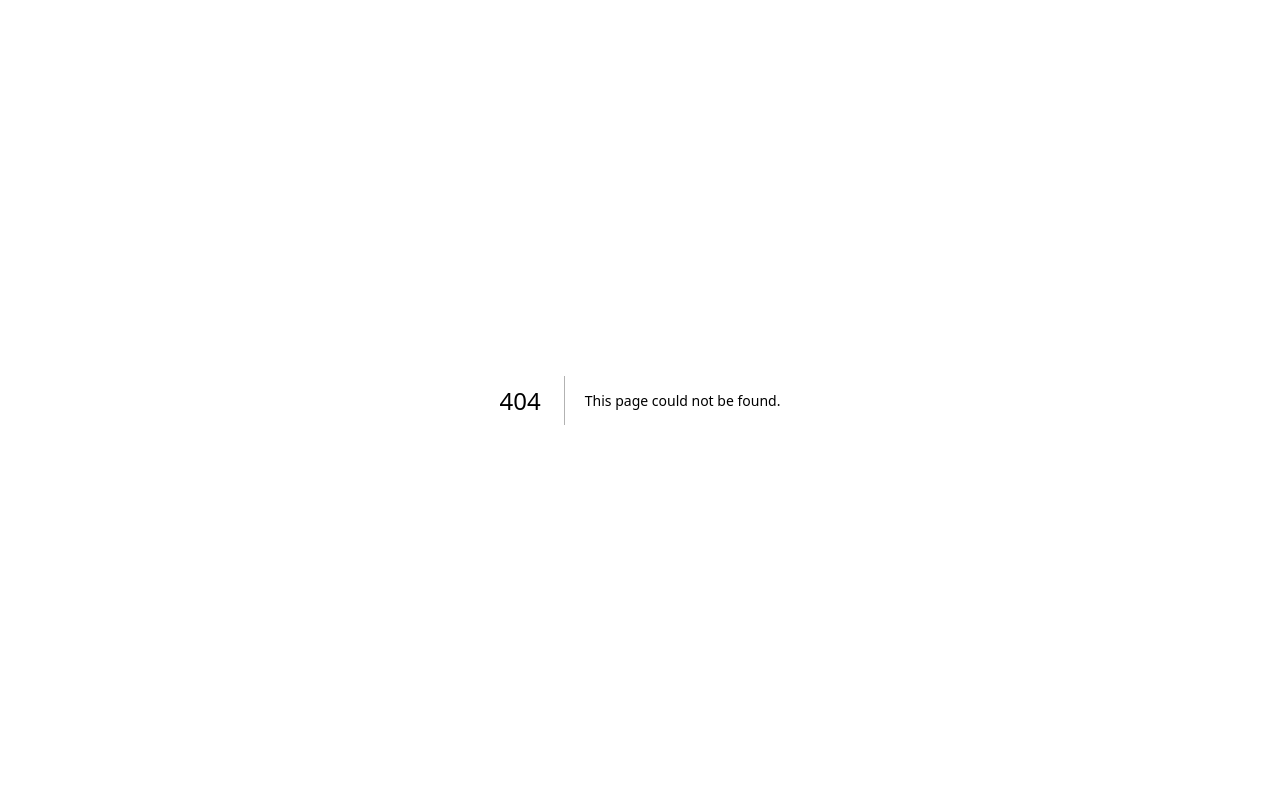
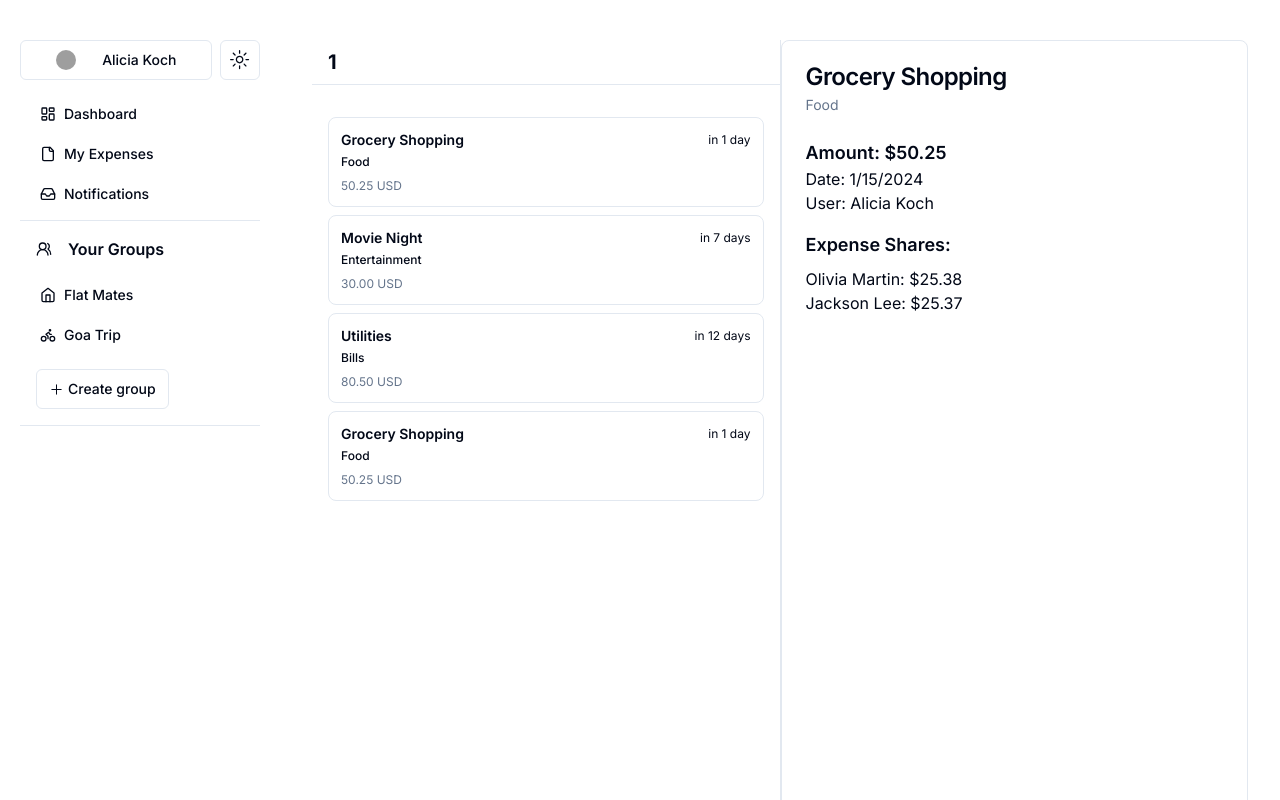
Before and after one commit to utsav82/paye, a Next.js app: page /dashboard/1/1 in a window 1280 px wide. Before the commit this address had no page. Shown: the top 800 px of the page. Built offline with nearby package versions, Linux system fonts and the light colour scheme; grey boxes are pictures that could not be loaded.

Commit message:
worked on groups

```diff
--- /dev/null
+++ b/app/dashboard/[groupId]/[expenseId]/page.jsx
@@ -0,0 +1,50 @@
+import {
+    Card,
+    CardContent,
+    CardDescription,
+    CardFooter,
+    CardHeader,
+    CardTitle,
+} from "@/components/ui/card"
+const page = ({ params }) => {
+    const selectedExpense = {
+        description: "Grocery Shopping",
+        amount: 50.25,
+        category: "Food",
+        date: new Date("2024-01-15"),
+        group_id: "flat-mates",
+        userName: "Alicia Koch",
+        shares: [
+            { user_id: '1', user_name: 'Olivia Martin', share_amount: 25.38 },
+            { user_id: '2', user_name: 'Jackson Lee', share_amount: 25.37 },
+        ]
+    };
+    const { description, amount, category, date, groupName, userName, shares } = selectedExpense;
+    return (
+        <Card className="h-screen">
+            <CardHeader>
+                <CardTitle>{description}</CardTitle>
+                <CardDescription>{category}</CardDescription>
+            </CardHeader>
+            <CardContent>
+                <div className="flex flex-col">
+                    <p className="text-lg font-semibold">Amount: ${amount.toFixed(2)}</p>
+                    <p>Date: {new Date(date).toLocaleDateString()}</p>
+                    <p>User: {userName || 'Not specified'}</p>
+                </div>
+                <div className="mt-4">
+                    <p className="text-lg font-semibold mb-2">Expense Shares:</p>
+                    <ul>
+                        {shares.map((share) => (
+                            <li key={share.user_id}>
+                                {share.user_name}: ${share.share_amount.toFixed(2)}
+                            </li>
+                        ))}
+                    </ul>
+                </div>
+            </CardContent>
+        </Card>
+    )
+}
+
+export default page
--- /dev/null
+++ b/app/dashboard/[groupId]/layout.jsx
@@ -0,0 +1,114 @@
+import { ResizablePanel, ResizableHandle, ResizablePanelGroup } from '@/components/ui/resizable'
+import { Separator } from '@/components/ui/separator';
+import { formatDistanceToNow } from 'date-fns';
+import { ScrollArea } from '@/components/ui/scroll-area';
+import Link from 'next/link';
+const layout = ({ params, children }) => {
+    const expenses = [
+        {
+            description: "Grocery Shopping",
+            amount: 50.25,
+            category: "Food",
+            date: new Date("2024-01-15"),
+            group_id: "flat-mates",
+            user_id: "USER_ID_1",
+            shares: [
+                { user_id: "USER_ID_1", share_amount: 25.00 },
+                { user_id: "USER_ID_2", share_amount: 25.00 },
+            ]
+        },
+        {
+            description: "Movie Night",
+            amount: 30.00,
+            category: "Entertainment",
+            date: new Date("2024-01-20"),
+            group_id: "flat-mates",
+            user_id: "USER_ID_2",
+            shares: [
+                { user_id: "USER_ID_2", share_amount: 15.00 },
+                { user_id: "USER_ID_3", share_amount: 15.00 },
+            ]
+        },
+        {
+            description: "Utilities",
+            amount: 80.50,
+            category: "Bills",
+            date: new Date("2024-01-25"),
+            group_id: "flat-mates",
+            user_id: "USER_ID_1",
+            shares: [
+                { user_id: "USER_ID_1", share_amount: 40.25 },
+                { user_id: "USER_ID_2", share_amount: 40.25 },
+            ]
+        },
+        {
+            description: "Grocery Shopping",
+            amount: 50.25,
+            category: "Food",
+            date: new Date("2024-01-15"),
+            group_id: "flat-mates",
+            user_id: "USER_ID_1",
+            shares: [
+                { user_id: "USER_ID_1", share_amount: 25.00 },
+                { user_id: "USER_ID_2", share_amount: 25.00 },
+            ]
+        },
+
+
+    ];
+    return (
+        <ResizablePanelGroup
+            direction="horizontal"
+            className="h-screen container mt-10 items-stretch"
+        >
+            <ResizablePanel defaultSize={50} minSize={30}>
+                <div className="flex items-center px-4 py-2">
+                    <Link
+                        href={`/dashboard/${params.groupId}`} className="text-xl font-bold">{params.groupId}</Link>
+                </div>
+                <Separator />
+                <div className="bg-background/95 p-4 backdrop-blur supports-[backdrop-filter]:bg-background/60">
+                </div>
+                <div className="m-0">
+                    <ScrollArea className="h-screen">
+                        <div className="flex flex-col gap-2 p-4 pt-0">
+                            {expenses.map((expense) => (
+                                <Link href={`/dashboard/${expense.group_id}/${expense.id}`}
+                                    key={expense.id}
+                                    className=
+                                    "flex flex-col items-start gap-2 rounded-lg border p-3 text-left text-sm transition-all hover:bg-accent"
+                                >
+                                    <div className="flex w-full flex-col gap-1">
+                                        <div className="flex items-center">
+                                            <div className="flex items-center gap-2">
+                                                <div className="font-semibold">{expense.description}</div>
+                                            </div>
+                                            <div
+                                                className=
+                                                "ml-auto text-xs text-foreground"
+                                            >
+                                                {formatDistanceToNow(new Date(expense.date), { addSuffix: true })}
+                                            </div>
+                                        </div>
+                                        <div className="text-xs font-medium">{expense.category}</div>
+                                    </div>
+                                    <div className="line-clamp-2 text-xs text-muted-foreground">
+                                        {expense.amount.toFixed(2)} USD {/* Assuming 'amount' is a numeric field */}
+                                    </div>
+                                    {expense.groupName && <div className="text-xs text-muted-foreground">{expense.groupName}</div>}
+                                </Link>
+                            ))}
+                        </div>
+                    </ScrollArea>
+                </div>
+
+            </ResizablePanel>
+            <ResizableHandle />
+            <ResizablePanel defaultSize={50}>
+                {children}
+            </ResizablePanel>
+        </ResizablePanelGroup >
+    )
+}
+
+export default layout
--- a/app/dashboard/[groupId]/page.jsx
+++ b/app/dashboard/[groupId]/page.jsx
@@ -1,11 +1,29 @@
 import React from 'react'
 
-const page = ({ params }) => {
-  return (
-    <div>
-      Group page {params.groupId}
-    </div>
-  )
-}
+const page   = () => {
+    const groupMembers = [
+      'John Doe',
+      'Alice Smith',
+      'Bob Johnson',
+      'Eva Davis',
+      'Michael Wilson',
+    ];
+
+    return (
+      <div className="rounded-md shadow-md p-4">
+        <h2 className="text-lg font-semibold mb-4">Group Members</h2>
+        <ul>
+          {groupMembers.map((member, index) => (
+            <li
+              key={index}
+              className="flex items-center justify-between border-b py-2"
+            >
+              <span>{member}</span>
+            </li>
+          ))}
+        </ul>
+      </div>
+    );
+  };
 
 export default page
--- a/app/dashboard/layout.js
+++ b/app/dashboard/layout.js
@@ -4,6 +4,7 @@
 import { ModeToggle } from "@/components/mode-toggle";
 import { Nav } from "@/components/main-nav";
 import { UserNav } from "@/components/user-nav";
+import { Button } from "@/components/ui/button";
 export default function DashBoardLayout({ children }) {
   return (
     <div className="flex">
@@ -18,7 +19,7 @@
               title: "Dashboard",
               icon: LayoutDashboard,
               href: "/dashboard",
-              variant: "default",
+              variant: "ghost",
             },
             {
               title: "My Expenses",
@@ -35,10 +36,10 @@
           ]}
         />
         <Separator />
-        <div className="group flex gap-4 pl-2 m-2 font-semibold items-center">
+        <div className="group flex gap-4 pl-2 pt-2 m-2 font-semibold items-center">
           <Users2 className="h-4 w-4" /> <div> Your Groups</div>
         </div>
-        <Separator />
+
         <Nav
           links={[
             {
@@ -55,7 +56,27 @@
             },
           ]}
         />
+        <Button variant="outline" className="m-4 mt-2 p-3">
+          <svg
+          className="mr-1"
+            width="15"
+            height="15"
+            viewBox="0 0 15 15"
+            fill="none"
+            xmlns="http://www.w3.org/2000/svg"
+          >
+            <path
+              d="M8 2.75C8 2.47386 7.77614 2.25 7.5 2.25C7.22386 2.25 7 2.47386 7 2.75V7H2.75C2.47386 7 2.25 7.22386 2.25 7.5C2.25 7.77614 2.47386 8 2.75 8H7V12.25C7 12.5261 7.22386 12.75 7.5 12.75C7.77614 12.75 8 12.5261 8 12.25V8H12.25C12.5261 8 12.75 7.77614 12.75 7.5C12.75 7.22386 12.5261 7 12.25 7H8V2.75Z"
+              fill="currentColor"
+              fillRule="evenodd"
+              clipRule="evenodd"
+            ></path>
+          </svg>
+          Create group
+        </Button>
+        <Separator />
       </div>
+
       <div className="w-full"> {children}</div>
     </div>
   );
--- a/app/dashboard/page.js
+++ b/app/dashboard/page.js
@@ -22,16 +22,49 @@
   return (
     <>
       <div className="flex-col flex">
-        <div className="flex-1 space-y-4 p-8 pt-6">
-          <div className="flex items-center justify-between space-y-2">
-            <h2 className="text-3xl font-bold tracking-tight">Dashboard</h2>
+        <div className="flex-1 space-y-4 p-4 sm:p-8 pt-6">
+          <div className="flex flex-col sm:flex-row items-center justify-between space-y-2">
+            <h2 className="text-2xl sm:text-3xl font-bold tracking-tight">
+              Dashboard
+            </h2>
+
             <div className="flex items-center space-x-2">
               <CalendarDateRangePicker />
-              <Button className="hidden sm:block">Download</Button>
             </div>
           </div>
-
-          <div className="grid gap-4 md:grid-cols-2 lg:grid-cols-4">
+          <div className="bg-green-200 rounded-lg p-4 sm:p-8 mb-4">
+            <div className="flex items-center justify-between relative">
+              <div>
+                <p className="text-sm text-green-800 font-semibold text-wrap max-w-sm">
+                  Welcome back!
+                </p>
+                <p className="text-sm text-green-800 font-semibold text-wrap max-w-sm z-1">
+                  Track expenses, manage groups, and stay on top of your
+                  finances effortlessly.
+                </p>
+              </div>
+              <Image
+                src="/dash.png"
+                width={100}
+                height={100}
+                unoptimized={true}
+                className="top--20 right-10 hidden w-32 sm:w-48 sm:block absolute rounded-full z--1"
+              />
+            </div>
+          </div>
+          <div className="grid gap-4 sm:grid-cols-3">
+            <Card className="sm:col-span-2">
+              <CardHeader>
+                <CardTitle>Recent Expenses</CardTitle>
+                <CardDescription>
+                  You made 265 expenses this month.
+                </CardDescription>
+              </CardHeader>
+              <CardContent>
+                <RecentSales />
+              </CardContent>
+            </Card>
+            <div className="flex flex-col gap-4">
               <Card>
                 <CardHeader className="flex flex-row items-center justify-between space-y-0 pb-2">
                   <CardTitle className="text-sm font-medium">
@@ -79,7 +112,7 @@
                   </svg>
                 </CardHeader>
                 <CardContent>
-                <div className="text-2xl font-bold">+2350</div>
+                  <div className="text-2xl font-bold">$2350</div>
                   <p className="text-xs text-muted-foreground">
                     +180.1% from last month
                   </p>
@@ -106,59 +139,13 @@
                   </svg>
                 </CardHeader>
                 <CardContent>
-                <div className="text-2xl font-bold">+12,234</div>
+                  <div className="text-2xl font-bold">$12,234</div>
                   <p className="text-xs text-muted-foreground">
                     +19% from last month
                   </p>
                 </CardContent>
               </Card>
-
-            <Card>
-              <CardHeader className="flex flex-row items-center justify-between space-y-0 pb-2">
-                <CardTitle className="text-sm font-medium">
-                  Pending Payments
-                </CardTitle>
-                <svg
-                  xmlns="http://www.w3.org/2000/svg"
-                  viewBox="0 0 24 24"
-                  fill="none"
-                  stroke="currentColor"
-                  strokeLinecap="round"
-                  strokeLinejoin="round"
-                  strokeWidth="2"
-                  className="h-4 w-4 text-muted-foreground"
-                >
-                  <path d="M22 12h-4l-3 9L9 3l-3 9H2" />
-                </svg>
-              </CardHeader>
-              <CardContent>
-                <div className="text-2xl font-bold">+573</div>
-                <p className="text-xs text-muted-foreground">
-                  +201 since last hour
-                </p>
-              </CardContent>
-            </Card>
             </div>
-          <div className="grid gap-4 md:grid-cols-2 lg:grid-cols-7">
-            <Card className="col-span-4">
-              <CardHeader>
-                <CardTitle>Overview</CardTitle>
-              </CardHeader>
-              <CardContent className="pl-2">
-                <Overview />
-              </CardContent>
-            </Card>
-            <Card className="col-span-3">
-              <CardHeader>
-                <CardTitle>Recent Expenses</CardTitle>
-                <CardDescription>
-                  You made 265 expenses this month.
-                </CardDescription>
-              </CardHeader>
-              <CardContent>
-                <RecentSales />
-              </CardContent>
-            </Card>
           </div>
         </div>
       </div>
--- /dev/null
+++ b/components/ui/scroll-area.jsx
@@ -0,0 +1,40 @@
+"use client"
+
+import * as React from "react"
+import * as ScrollAreaPrimitive from "@radix-ui/react-scroll-area"
+
+import { cn } from "@/lib/utils"
+
+const ScrollArea = React.forwardRef(({ className, children, ...props }, ref) => (
+  <ScrollAreaPrimitive.Root
+    ref={ref}
+    className={cn("relative overflow-hidden", className)}
+    {...props}>
+    <ScrollAreaPrimitive.Viewport className="h-full w-full rounded-[inherit]">
+      {children}
+    </ScrollAreaPrimitive.Viewport>
+    <ScrollBar />
+    <ScrollAreaPrimitive.Corner />
+  </ScrollAreaPrimitive.Root>
+))
+ScrollArea.displayName = ScrollAreaPrimitive.Root.displayName
+
+const ScrollBar = React.forwardRef(({ className, orientation = "vertical", ...props }, ref) => (
+  <ScrollAreaPrimitive.ScrollAreaScrollbar
+    ref={ref}
+    orientation={orientation}
+    className={cn(
+      "flex touch-none select-none transition-colors",
+      orientation === "vertical" &&
+        "h-full w-2.5 border-l border-l-transparent p-[1px]",
+      orientation === "horizontal" &&
+        "h-2.5 flex-col border-t border-t-transparent p-[1px]",
+      className
+    )}
+    {...props}>
+    <ScrollAreaPrimitive.ScrollAreaThumb className="relative flex-1 rounded-full bg-border" />
+  </ScrollAreaPrimitive.ScrollAreaScrollbar>
+))
+ScrollBar.displayName = ScrollAreaPrimitive.ScrollAreaScrollbar.displayName
+
+export { ScrollArea, ScrollBar }
--- a/package.json
+++ b/package.json
@@ -15,6 +15,7 @@
     "@radix-ui/react-icons": "^1.3.0",
     "@radix-ui/react-label": "^2.0.2",
     "@radix-ui/react-popover": "^1.0.7",
+    "@radix-ui/react-scroll-area": "^1.0.5",
     "@radix-ui/react-select": "^2.0.0",
     "@radix-ui/react-separator": "^1.0.3",
     "@radix-ui/react-slot": "^1.0.2",
```
Also changed, not shown: public/dash.png (added), 1 other file (tests, documents, lock files or other folders). Lines whose indentation alone changed are shown as unchanged.
